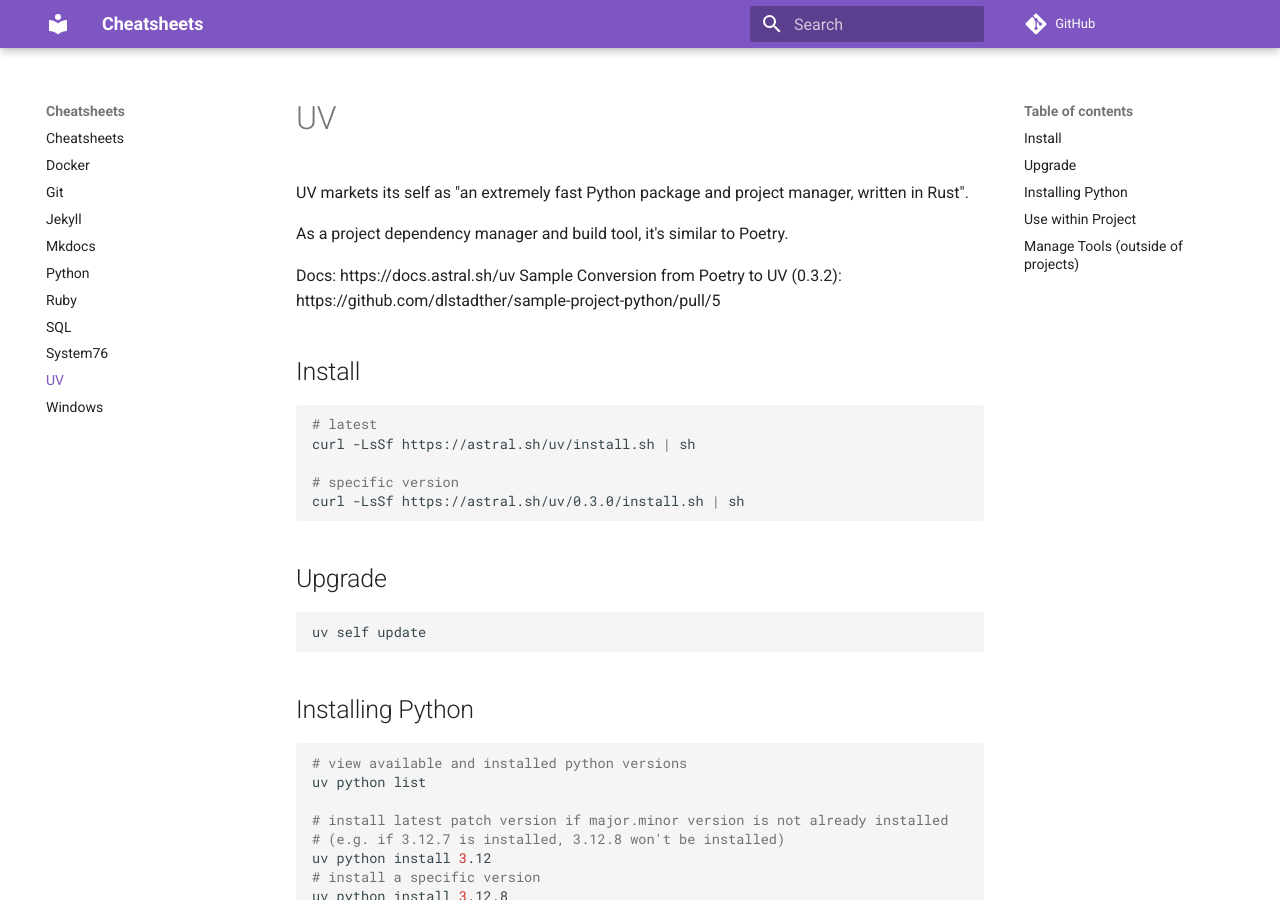
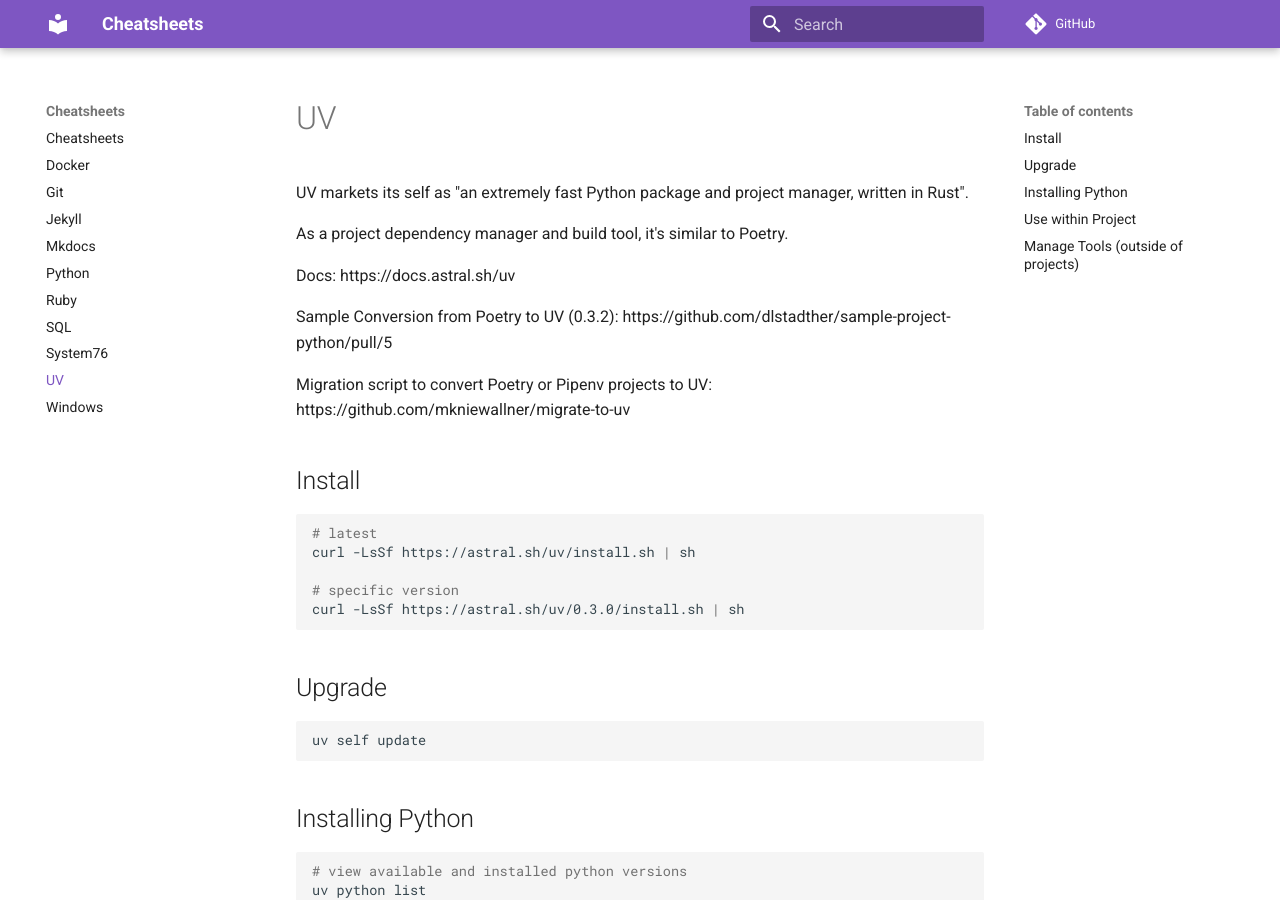
Before and after one commit to dlstadther/cheatsheets, an MkDocs documentation site: the page built from cheatsheets/uv.md, in a window 1280 px wide and 900 px high. Built offline with MkDocs 1.6.1 and Material for MkDocs 9.7.7, drawn with Linux system fonts in a browser that asks for light colours; comment, search, counter and statistics services are not loaded.

Commit message:
add migration script reference to uv

```diff
--- a/cheatsheets/uv.md
+++ b/cheatsheets/uv.md
@@ -6,7 +6,10 @@
 
 
 Docs: https://docs.astral.sh/uv
+
 Sample Conversion from Poetry to UV (0.3.2): https://github.com/dlstadther/sample-project-python/pull/5
+
+Migration script to convert Poetry or Pipenv projects to UV: https://github.com/mkniewallner/migrate-to-uv
 
 
 ## Install
```
